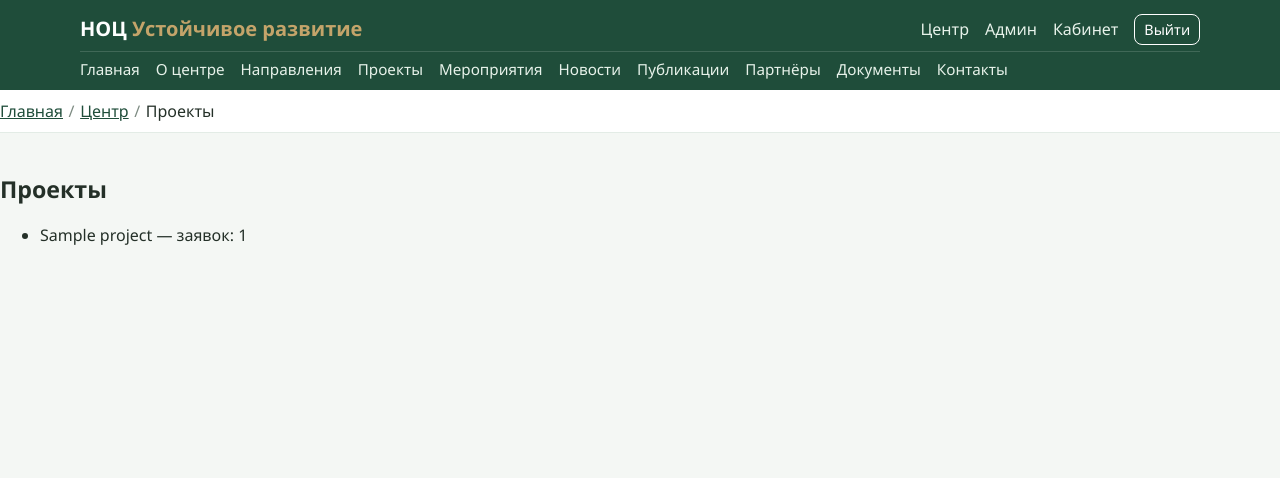
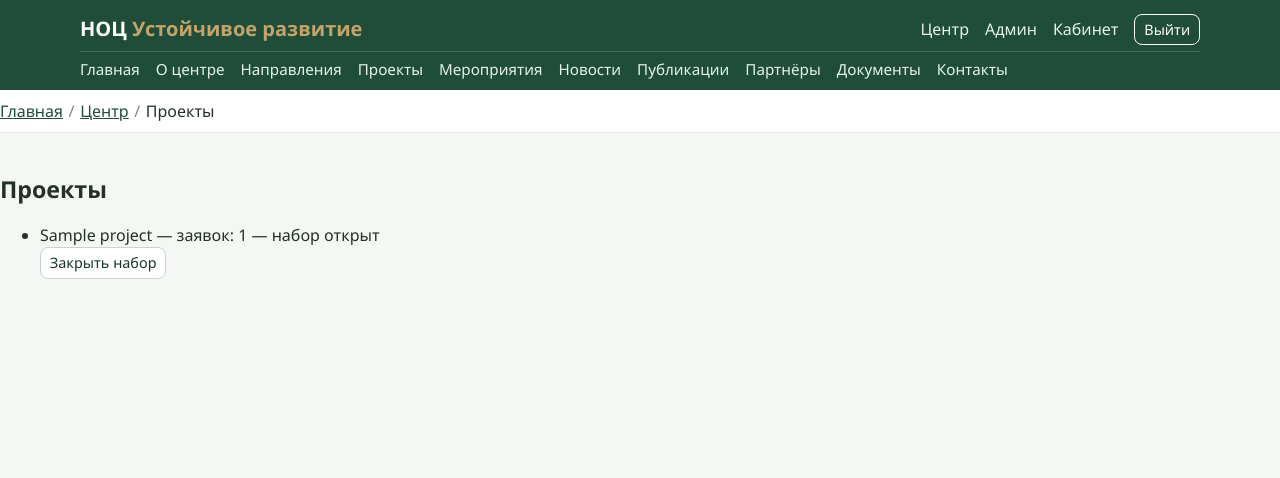
Before and after one commit to Dmitrii9898/noc-portal, a Django app: page /office/projects/ in a window 1280 px wide. Shown: the top 478 px of the page. Run offline with Django 4.2, Linux system fonts and the light colour scheme; a user stored in the database is signed in; tables that the repository leaves empty hold one stand-in row (values such as "Sample post").

Commit message:
Дать сотруднику открывать и закрывать набор в проект.

```diff
--- a/center/urls.py
+++ b/center/urls.py
@@ -10,6 +10,7 @@ urlpatterns = [
     path("events/", views.event_board, name="events"),
     path("events/<int:pk>/toggle/", views.event_toggle, name="event_toggle"),
     path("projects/", views.project_board, name="projects"),
+    path("projects/<int:pk>/toggle/", views.project_toggle, name="project_toggle"),
     path("reports/", views.reports, name="reports"),
     path("manage/", views.manage_home, name="manage_home"),
     path("manage/users/", views.manage_users, name="manage_users"),
--- a/center/views.py
+++ b/center/views.py
@@ -67,6 +67,16 @@ def event_toggle(request, pk):
 def project_board(request):
     request.breadcrumbs = [("Центр", "/office/"), ("Проекты", None)]
     return render(request, "office/projects.html", {"items": Project.objects.annotate(taken=Count("applications"))})
+
+
+@staff_required
+def project_toggle(request, pk):
+    item = get_object_or_404(Project, pk=pk)
+    if request.method == "POST":
+        item.is_open = not item.is_open
+        item.save(update_fields=["is_open"])
+        messages.success(request, "Набор в проект обновлён.")
+    return redirect("center:projects")
 
 
 @staff_required
--- a/templates/office/projects.html
+++ b/templates/office/projects.html
@@ -2,5 +2,6 @@
 {% block title %}Проекты — {{ SITE_NAME }}{% endblock %}
 {% block content %}
 <h1 class="h3">Проекты</h1>
-<ul>{% for item in items %}<li>{{ item.title }} — заявок: {{ item.taken }}</li>{% endfor %}</ul>
+<ul>{% for item in items %}<li>{{ item.title }} — заявок: {{ item.taken }} — {% if item.is_open %}набор открыт{% else %}набор закрыт{% endif %}
+<form method="post" action="{% url 'center:project_toggle' item.pk %}">{% csrf_token %}<button class="btn btn-sm btn-outline-secondary" type="submit">{% if item.is_open %}Закрыть набор{% else %}Открыть набор{% endif %}</button></form></li>{% endfor %}</ul>
 {% endblock %}
```
